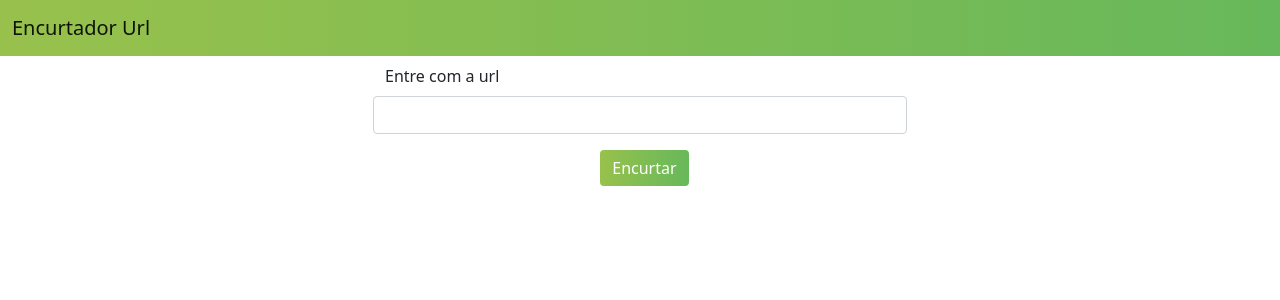
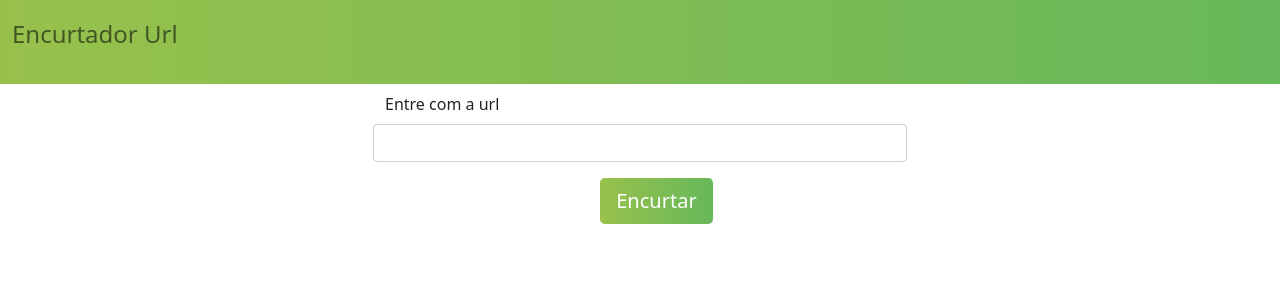
Before and after one commit to RodResq/encurtador-url, an Angular app in the folder encurtador-url-frontend/: page / in a window 1280 px wide. Shown: the top 300 px of the page. Built offline with nearby package versions, Linux system fonts and the light colour scheme.

Commit message:
mais layout

```diff
--- a/encurtador-url-frontend/src/app/app.component.html
+++ b/encurtador-url-frontend/src/app/app.component.html
@@ -3,7 +3,9 @@
 <nav class="navbar navbar-light"  [ngStyle]="{'background-color': '#98c14c', 'background': 'linear-gradient(\n'+
 '90deg,rgba(152,193,76,1) 0%,rgba(103,184,91,1) 100%)'}">
   <div class="container-fluid">
-    <a class="navbar-brand" href="#">Encurtador Url</a>
+    <span class="navbar-text">
+      <p class="fs-4">Encurtador Url</p>
+    </span>
   </div>
 </nav>
 <div class="row">
@@ -24,7 +26,7 @@
             </div>
           </div>
           <div class="container col-sm-3">
-            <button type="submit" class="btn btn-primary"
+            <button type="submit" class="btn btn-primary btn-lg"
                     (click)="onClick(urlOriginal.value)"
                     [ngStyle]="{'background-color': '#98c14c',
                     'background': 'linear-gradient(90deg,rgba(152,193,76,1) 0%,rgba(103,184,91,1) 100%)',
@@ -35,8 +37,10 @@
       </form>
     </div>
       <div class="container col-sm-6">
-        <div class="container col-sm-3">
-          <a (click)="redirecionar(urlRetorno?.urlOriginal)">{{ urlRetorno?.novaUrl }}</a>
+        <div class="row mb-5">
+        </div>
+        <div class="container col-sm-4">
+          <a class="link-success text-decoration-none fs-4" (click)="redirecionar(urlRetorno?.urlOriginal)">{{ urlRetorno?.novaUrl }}</a>
         </div>
       </div>
   </div>
```
